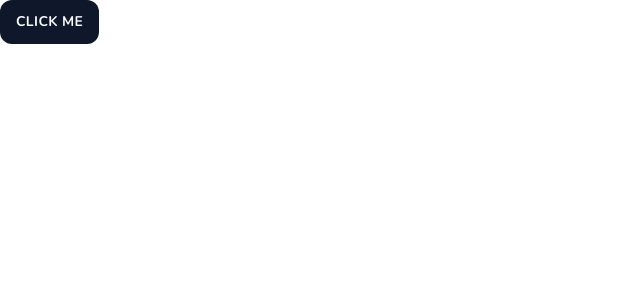
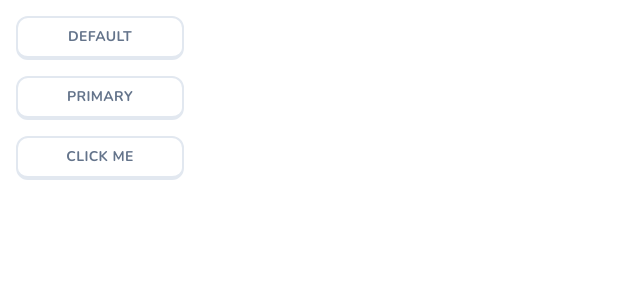
Before and after one commit to myk-francis/next-lingo, a Next.js app: page / in a window 1280 px wide. Shown: the top 300 px of the page, without its empty margins (0-640 px from the left). Built offline with nearby package versions, Linux system fonts and the light colour scheme.

Commit message:
Update: Primary button

```diff
--- a/app/page.tsx
+++ b/app/page.tsx
@@ -2,7 +2,9 @@ import { Button } from "@/components/ui/button";
 
 export default function Home() {
   return (
-    <div>
+    <div className="flex flex-col max-w-[200px] p-4 space-y-4 ">
+      <Button className="">Default</Button>
+      <Button className="">Primary</Button>
       <Button className="">Click Me</Button>
     </div>
   );
--- a/components/ui/button.tsx
+++ b/components/ui/button.tsx
@@ -9,15 +9,8 @@ const buttonVariants = cva(
   {
     variants: {
       variant: {
-        default: "bg-primary text-primary-foreground hover:bg-primary/90",
-        destructive:
-          "bg-destructive text-destructive-foreground hover:bg-destructive/90",
-        outline:
-          "border border-input bg-background hover:bg-accent hover:text-accent-foreground",
-        secondary:
-          "bg-secondary text-secondary-foreground hover:bg-secondary/80",
-        ghost: "hover:bg-accent hover:text-accent-foreground",
-        link: "text-primary underline-offset-4 hover:underline",
+        default:
+          "bg-white text-black border-slate-200 border-2 border-b-4 active:border-b-2 hover:bg-slate-100 text-slate-500",
       },
       size: {
         default: "h-11 px-4 py-2",
```
